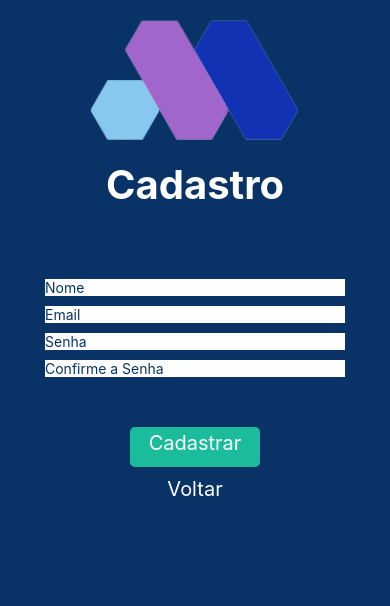
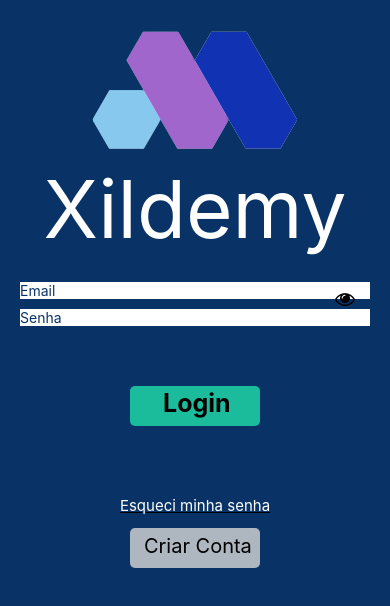
Before and after one commit to SairanSerra/Cursos-app, a React Native app: screen /Login in a window 390 px wide. Shown: the top 606 px of the page. Built offline with nearby package versions, Linux system fonts and the light colour scheme.

Commit message:
Ajuste de rotas

```diff
--- a/App.js
+++ b/App.js
@@ -4,19 +4,19 @@ import { createStackNavigator } from '@react-navigation/stack';
 import Login from './src/Pages/Login';
 import CreateAcount from './src/Pages/CreateAccount';
 
-// const Stack = createStackNavigator();
+const Stack = createStackNavigator();
 
 export default function App(){
 return (
 
-    <CreateAcount/>
-
-    // <NavigationContainer>
-    //     <Stack.Navigator>
-    //     <Stack.Screen name="Login" component={Login} />
-    //     <Stack.Screen name="Cadastro" component={CreateAcount} />
-    //     </Stack.Navigator>
-    // </NavigationContainer>
+    <NavigationContainer>
+        <Stack.Navigator screenOptions={{
+            headerShown:false
+        }}>
+        <Stack.Screen name="Login" component={Login} />
+        <Stack.Screen name="Cadastro" component={CreateAcount} />
+        </Stack.Navigator>
+    </NavigationContainer>
 
 
 
--- a/src/Pages/Login/index.js
+++ b/src/Pages/Login/index.js
@@ -1,5 +1,5 @@
 import React from 'react';
-// import Icon from 'react-native-vector-icons/FontAwesome';
+import Icon from 'react-native-vector-icons/FontAwesome';
 import xildemy from '../../../assets/xildemy.png';
 
 import * as Styled from './styles.js';
@@ -8,7 +8,7 @@ function logar() {
     alert('Logado com sucesso!')
 }
 
-const login = ()=> {
+const Login = ()=> {
     return (
         <Styled.Container>
                 <Styled.Keybord behavior='padding'>
@@ -30,7 +30,7 @@ const login = ()=> {
                         maxLength={8}
                     />
                     <Styled.Olho>
-                    {/* <Icon name="eye" size={20} color="black" /> */}
+                    <Icon name="eye" size={20} color="black" />
                     </Styled.Olho>
 
                     <Styled.Login
@@ -52,4 +52,4 @@ const login = ()=> {
     )
 
 }
-export default login;
+export default Login;
```
Also changed, not shown: package.json (+12 -9 lines), 1 other file (tests, documents, lock files or other folders).
